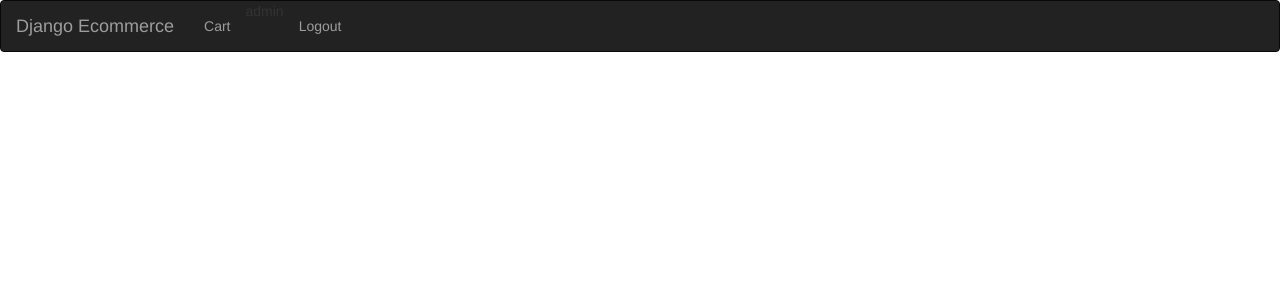
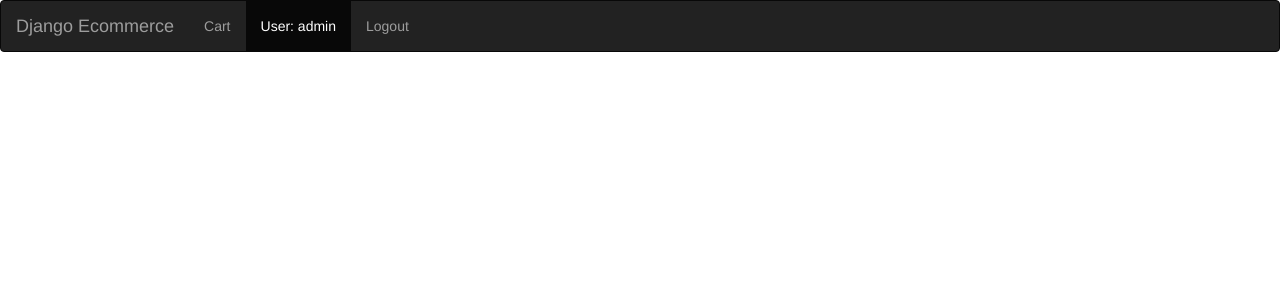
Before and after one commit to ankushrayabhari/ecommerce-django, a Django app: page / in a window 1280 px wide. Shown: the top 300 px of the page. Run offline with Django 3.2, Linux system fonts and the light colour scheme; a user stored in the database is signed in; data that the repository does not hold is empty; some libraries are stand-ins or nearby versions.

Commit message:
fixed the username display issue on navbar

```diff
--- a/main/templates/main/index.html
+++ b/main/templates/main/index.html
@@ -16,7 +16,7 @@
 	            <li><a href="{% url 'cart:index' %}">Cart</a></li>
 
 	            {% if user.is_authenticated %}
-		            <li>{{ user.username }}</li>
+		            <li class="active"><a href="#"> User: {{ user.username }} <span class="sr-only">(current)</span></a></li>
 		            <li><a href="{% url 'authenticate:logout' %}">Logout</a></li>
 	            {% else %}
 		            <li><a href="{% url 'authenticate:login' %}">Login</a></li>
```
